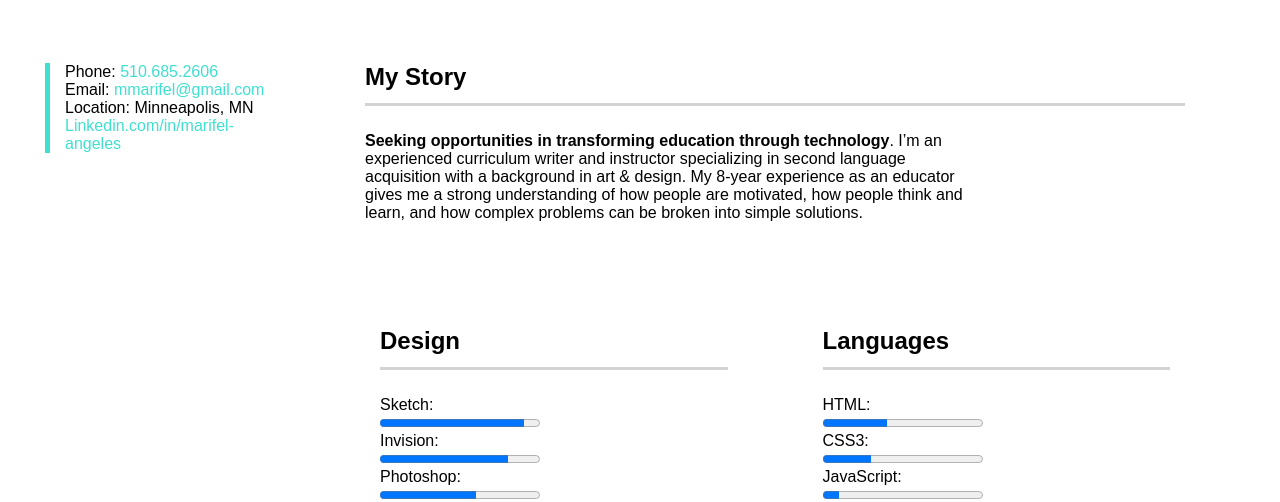
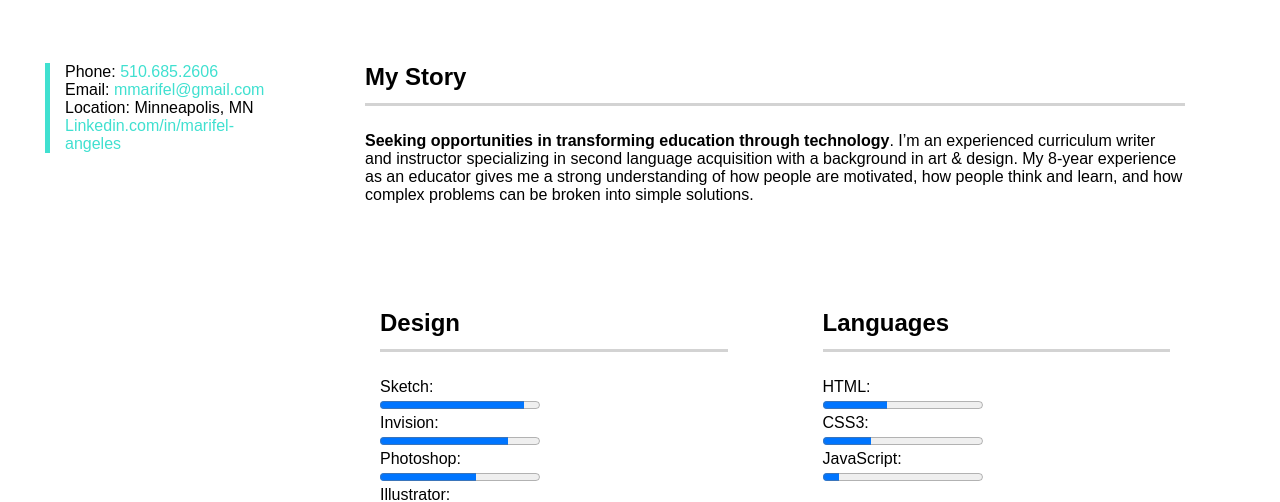
Before and after one commit to marifelangeles/marifelangeles.github.io, a plain HTML site: page index.html in a window 1280 px wide. Shown: the part 302-804 px from the top of the page. Drawn offline with Linux system fonts and the light colour scheme.

Commit message:
changed content-details breakpoint width

```diff
--- a/style.css
+++ b/style.css
@@ -147,6 +147,10 @@ h1 {
     h5 {
     	clear: both;
     }
+	.content-details {
+    	min-width: 100%;
+    }
+
 }
 
 @media only screen and (min-width: 768px) {
@@ -181,4 +185,7 @@ h1 {
     .date {
     	float: right;
     }
+	.content-details {
+    	min-width: 100%;
+    }
 }
```
